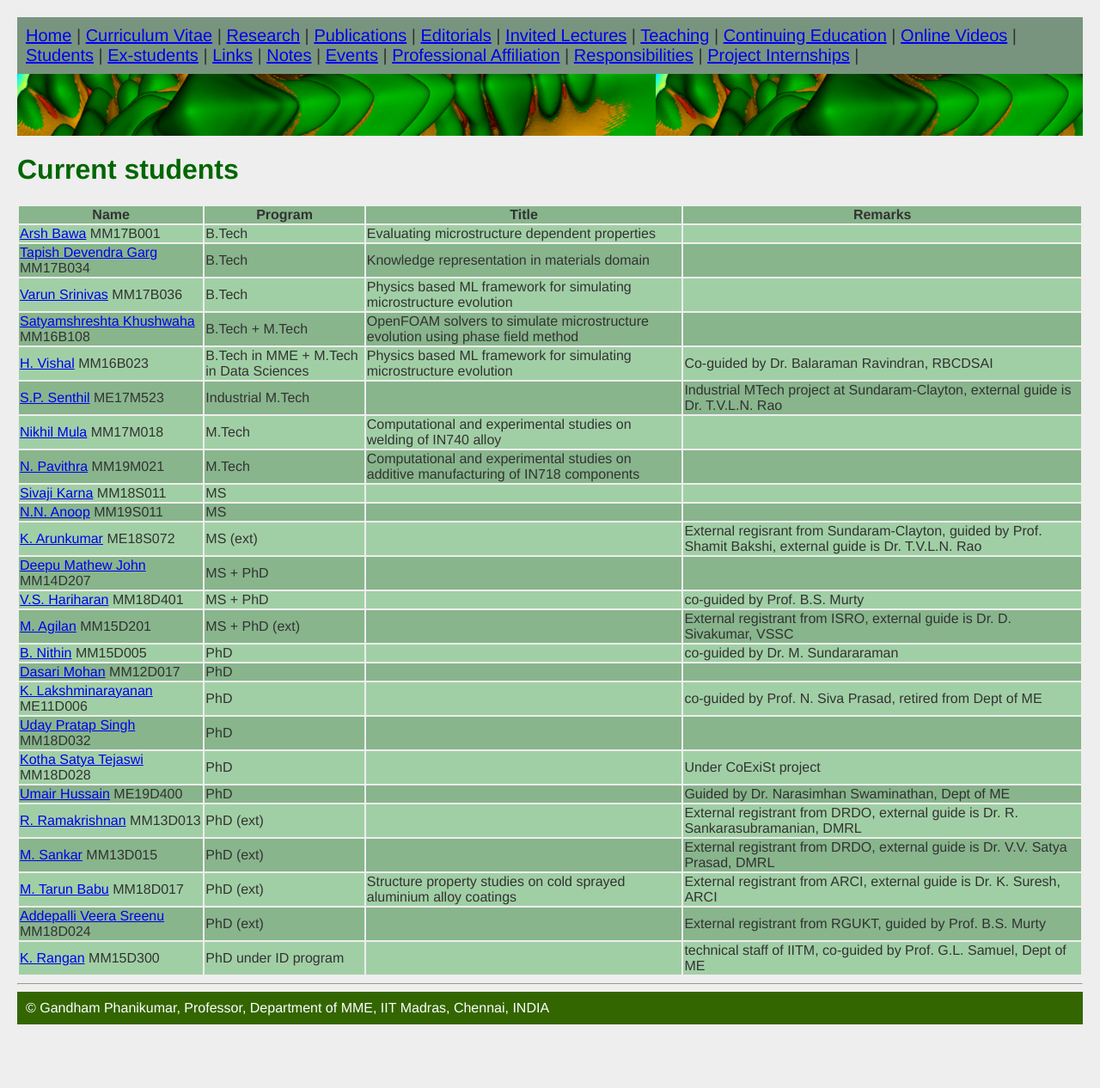
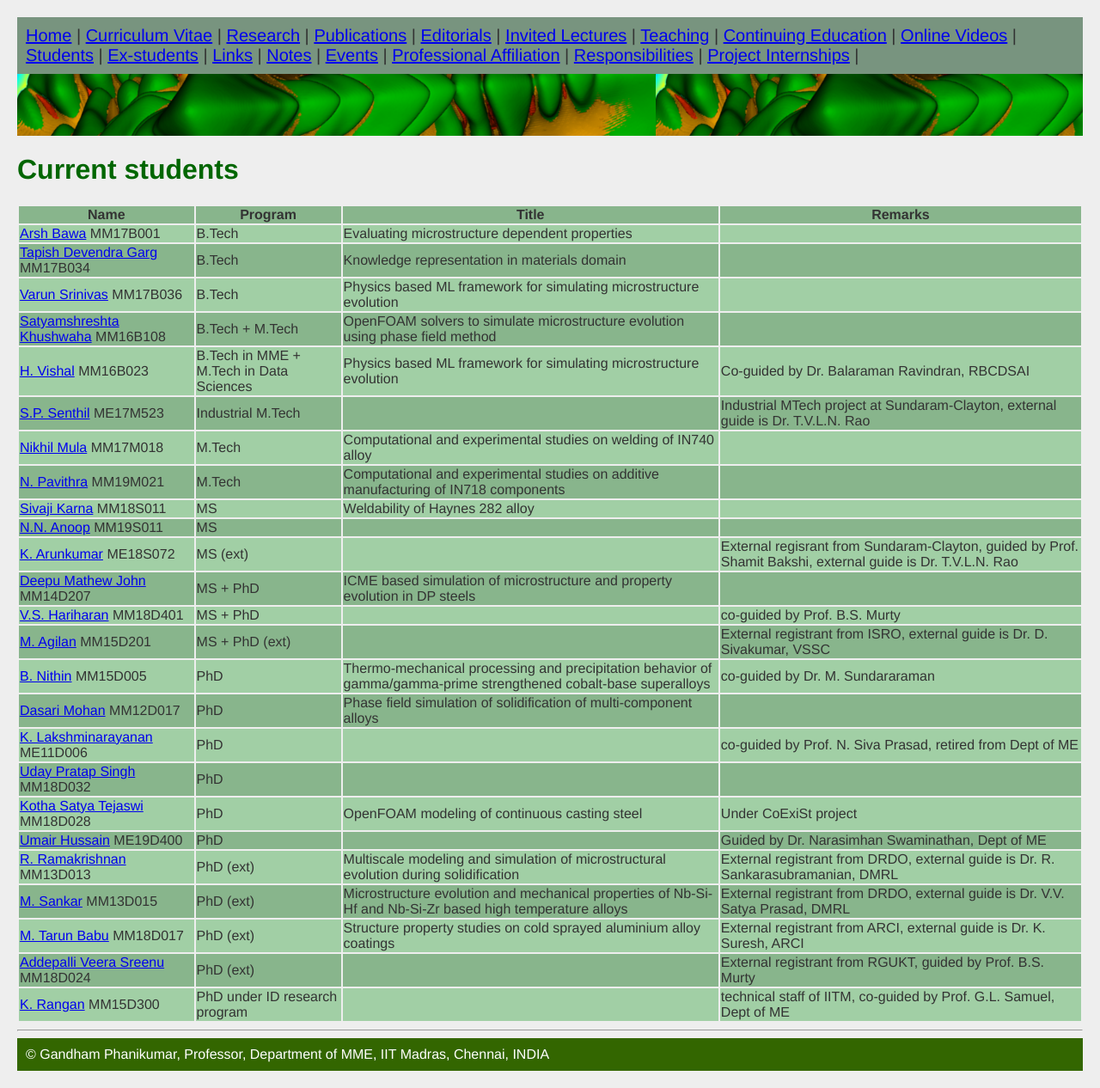
Before and after one commit to gphanikumar/gphanikumar.github.io, a Jekyll site: the page built from _pages/students.md, in a window 1280 px wide. Shown: the whole page at 86% size. Built offline with Jekyll 4.4.1, drawn with Linux system fonts in a browser that asks for light colours; before the commit the page ends 1212 px from its top, so only the background shows below that.

Commit message:
added titles for some students

```diff
--- a/_data/stu.yml
+++ b/_data/stu.yml
@@ -9,34 +9,34 @@
   roll: MM14D207
   url: "students/deepu"
   prog: MS + PhD
-  title:
+  title: ICME based simulation of microstructure and property evolution in DP steels
   remarks:
 #-------------------------------------------------------------
 - name: R. Ramakrishnan
   roll: MM13D013
   url: "students/ramakrishnan"
   prog: PhD (ext)
-  title:
+  title: Multiscale modeling and simulation of microstructural evolution during solidification
   remarks: External registrant from DRDO, external guide is Dr. R. Sankarasubramanian, DMRL
 #-------------------------------------------------------------
 - name: M. Sankar
   roll: MM13D015
   url: "students/sankar"
   prog: PhD (ext)
-  title:
+  title: Microstructure evolution and mechanical properties of Nb-Si-Hf and Nb-Si-Zr based high temperature alloys
   remarks: External registrant from DRDO, external guide is Dr. V.V. Satya Prasad, DMRL
 #-------------------------------------------------------------
 - name: B. Nithin
   roll: MM15D005
   url: "students/nithin"
   prog: PhD
-  title:
+  title: Thermo-mechanical processing and precipitation behavior of gamma/gamma-prime strengthened cobalt-base superalloys
   remarks: co-guided by Dr. M. Sundararaman
 #-------------------------------------------------------------
 - name: K. Rangan
   roll: MM15D300
   url: "students/rangan"
-  prog: PhD under ID program
+  prog: PhD under ID research program
   title:
   remarks: technical staff of IITM, co-guided by Prof. G.L. Samuel, Dept of ME
 #-------------------------------------------------------------
@@ -44,7 +44,7 @@
   roll: MM12D017
   url: "students/mohan"
   prog: PhD
-  title:
+  title: Phase field simulation of solidification of multi-component alloys
   remarks:
 #-------------------------------------------------------------
 - name: K. Lakshminarayanan
@@ -65,14 +65,14 @@
   roll: MM18D028
   url: "students/tejaswi"
   prog: PhD
-  title:
+  title: OpenFOAM modeling of continuous casting steel
   remarks: Under CoExiSt project
 #-------------------------------------------------------------
 - name: Sivaji Karna
   roll: MM18S011
   url: "students/sivaji"
   prog: MS
-  title:
+  title: Weldability of Haynes 282 alloy
   remarks:
 #-------------------------------------------------------------
 - name: N.N. Anoop
```
